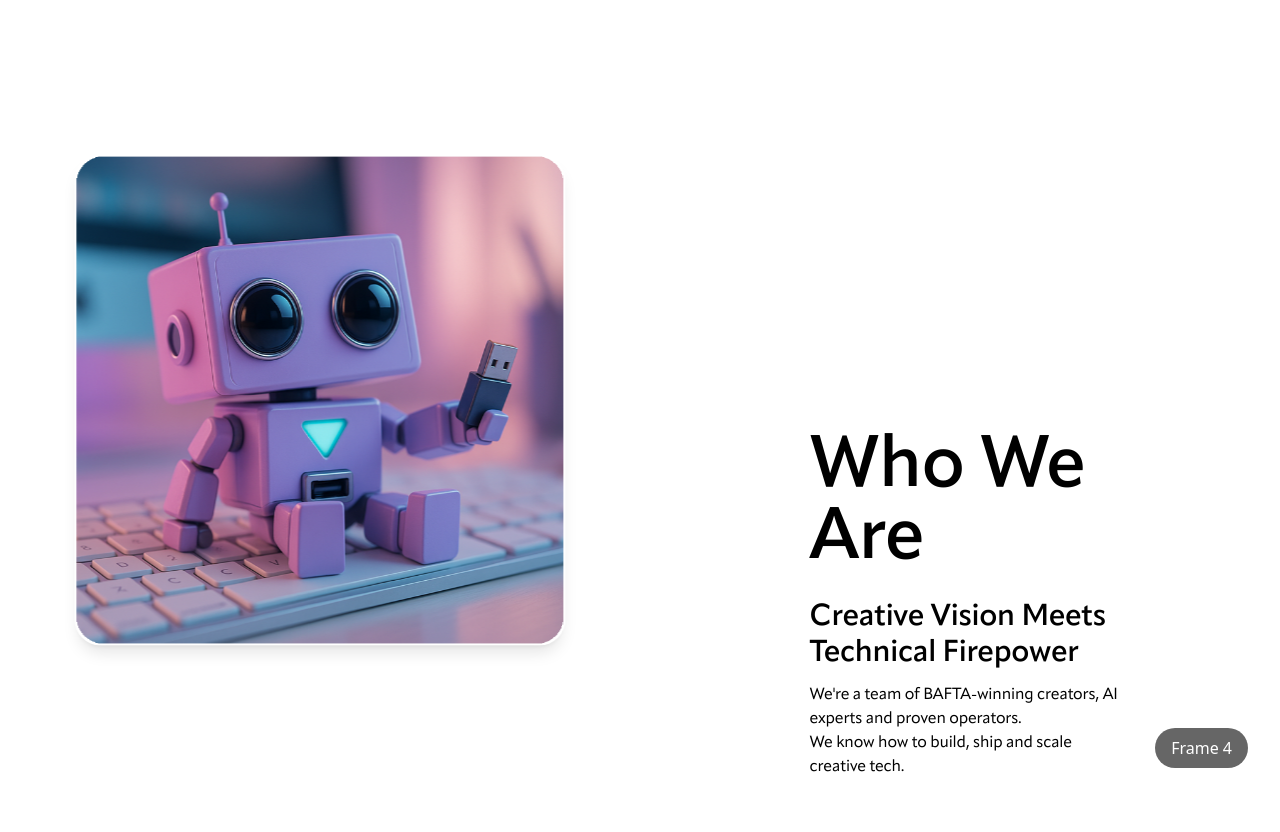
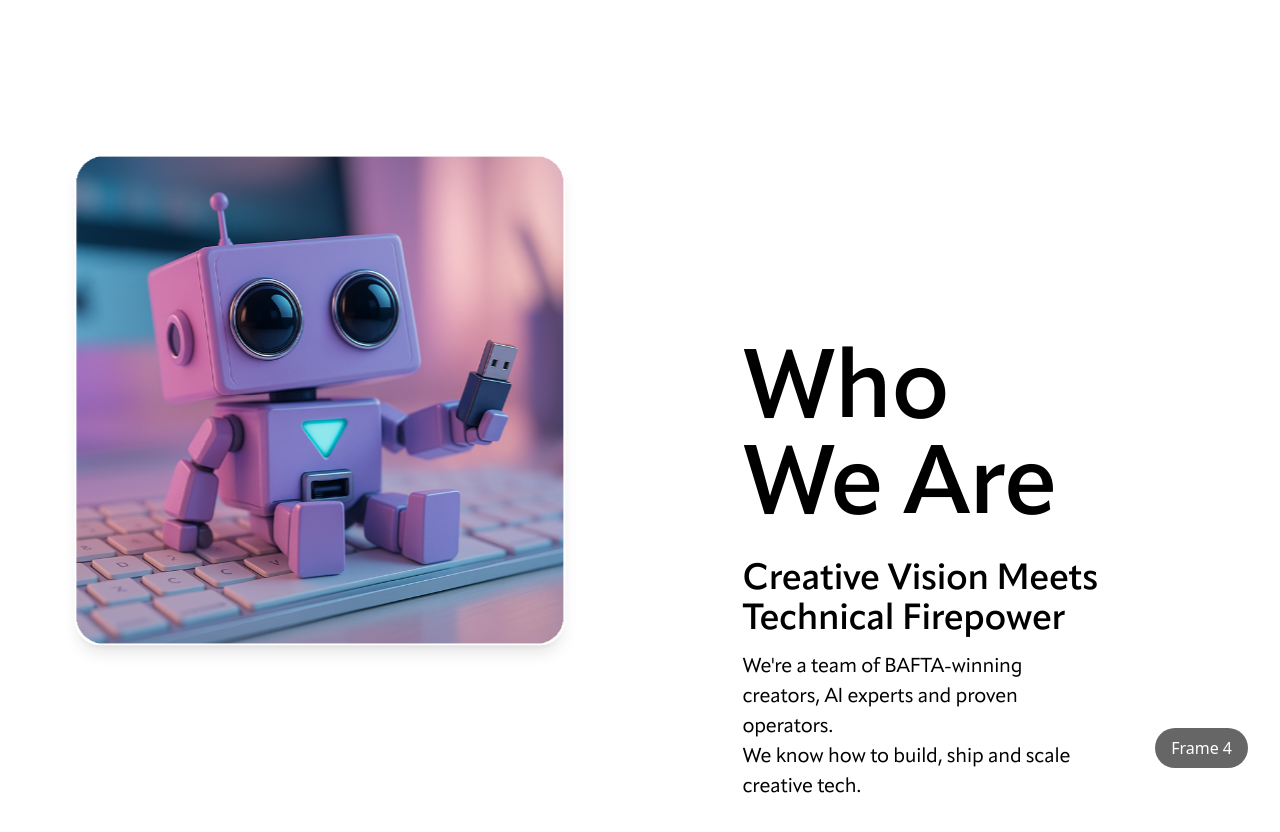
Before and after one commit to pihu-aims/landing-MVP, a Next.js app: page / in a window 1280 px wide. Shown: the top 832 px of the page. Built offline with nearby package versions, Linux system fonts and the light colour scheme.

Commit message:
fixed other frames

```diff
--- a/components/layers/TextLayer.jsx
+++ b/components/layers/TextLayer.jsx
@@ -111,11 +111,11 @@ export default function TextLayer() {
       descriptionColor: "text-black",
       height: "h-screen",
       // Alignment variables
-      positionPercentTop: 75,
-      positionPercentLeft: 75.5,
-      maxWidth: 60,
-      prefWidth: 60,
-      minWidth: 60,
+      positionPercentTop: 71,
+      positionPercentLeft: 72,
+      maxWidth: 75,
+      prefWidth: 75,
+      minWidth: 75,
     },
     {
       id: "spacer-frame",
@@ -362,42 +362,7 @@ export default function TextLayer() {
                   ) : index === 2 ? (
                       <div>
                         <h2
-                            className={`text-7xl font-bold mb-2 ${section.titleColor}`}
-                            style={{
-                              transition: isFrameTransition ? frameTransitionAnimationTrue : frameTranstionAnimationFalse,
-                              fontFamily: "var(--font-apparat), system-ui, sans-serif", letterSpacing: "-0.01em",
-                              fontWeight: "600",
-                              marginBottom: "24px"
-                            }}
-                        >
-                          {section.title}
-                        </h2>
-                        <h3
-                            className={`text-2xl mb-4 ${section.subTitleColor}`}
-                            style={{
-                              transition: isFrameTransition ? frameTransitionAnimationTrue : frameTranstionAnimationFalse,
-                              fontFamily: "var(--font-apparat), system-ui, sans-serif", letterSpacing: "-0.01em",
-                              fontWeight: "600",
-                              marginBottom: "12px"
-                            }}
-                        >
-                          {section.subtitle}
-                        </h3>
-                        <p
-                            className={`text-base whitespace-pre-line ${section.descriptionColor}`}
-                            style={{
-                              transition: isFrameTransition ? frameTransitionAnimationTrue : frameTranstionAnimationFalse,
-                              fontFamily: "var(--font-apparat), system-ui, sans-serif", letterSpacing: "-0.01em",
-                              lineHeight: "1.5"
-                            }}
-                        >
-                          {section.description}
-                        </p>
-                      </div>
-                  ) : index === 3 ? (
-                      <div>
-                        <h2
-                            className={`text-7xl font-bold mb-2 ${section.titleColor}`}
+                            className={`text-8xl font-bold mb-2 ${section.titleColor}`}
                             style={{
                               transition: isFrameTransition ? frameTransitionAnimationTrue : frameTranstionAnimationFalse,
                               fontFamily: "var(--font-apparat), system-ui, sans-serif", letterSpacing: "-0.01em",
@@ -419,7 +384,42 @@ export default function TextLayer() {
                           {section.subtitle}
                         </h3>
                         <p
-                            className={`text-base whitespace-pre-line ${section.descriptionColor}`}
+                            className={`text-xl whitespace-pre-line ${section.descriptionColor}`}
+                            style={{
+                              transition: isFrameTransition ? frameTransitionAnimationTrue : frameTranstionAnimationFalse,
+                              fontFamily: "var(--font-apparat), system-ui, sans-serif", letterSpacing: "-0.01em",
+                              lineHeight: "1.5"
+                            }}
+                        >
+                          {section.description}
+                        </p>
+                      </div>
+                  ) : index === 3 ? (
+                      <div>
+                        <h2
+                            className={`text-8xl font-bold mb-2 ${section.titleColor}`}
+                            style={{
+                              transition: isFrameTransition ? frameTransitionAnimationTrue : frameTranstionAnimationFalse,
+                              fontFamily: "var(--font-apparat), system-ui, sans-serif", letterSpacing: "-0.01em",
+                              fontWeight: "600",
+                              marginBottom: "24px"
+                            }}
+                        >
+                          {section.title}
+                        </h2>
+                        <h3
+                            className={`text-4xl mb-4 ${section.subTitleColor}`}
+                            style={{
+                              transition: isFrameTransition ? frameTransitionAnimationTrue : frameTranstionAnimationFalse,
+                              fontFamily: "var(--font-apparat), system-ui, sans-serif", letterSpacing: "-0.01em",
+                              fontWeight: "600",
+                              marginBottom: "12px"
+                            }}
+                        >
+                          {section.subtitle}
+                        </h3>
+                        <p
+                            className={`text-xl whitespace-pre-line ${section.descriptionColor}`}
                             style={{
                               transition: isFrameTransition ? frameTransitionAnimationTrue : frameTranstionAnimationFalse,
                               fontFamily: "var(--font-apparat), system-ui, sans-serif", letterSpacing: "-0.01em",
```
